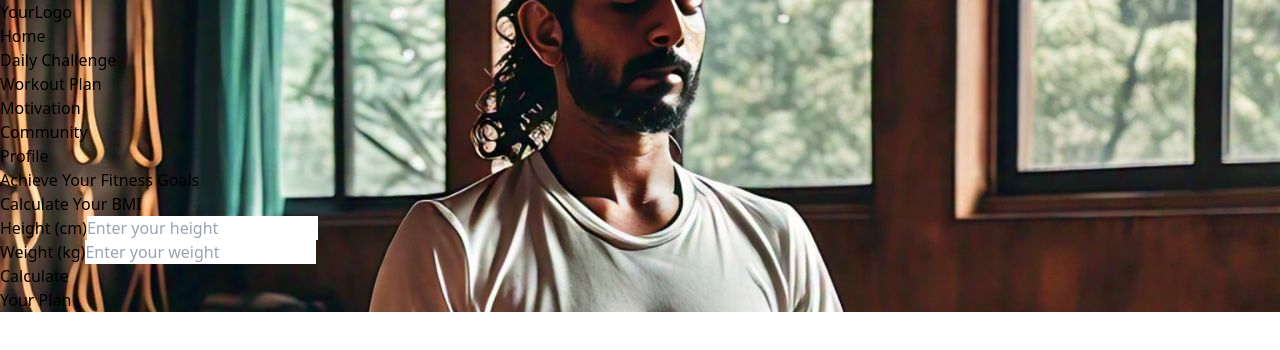
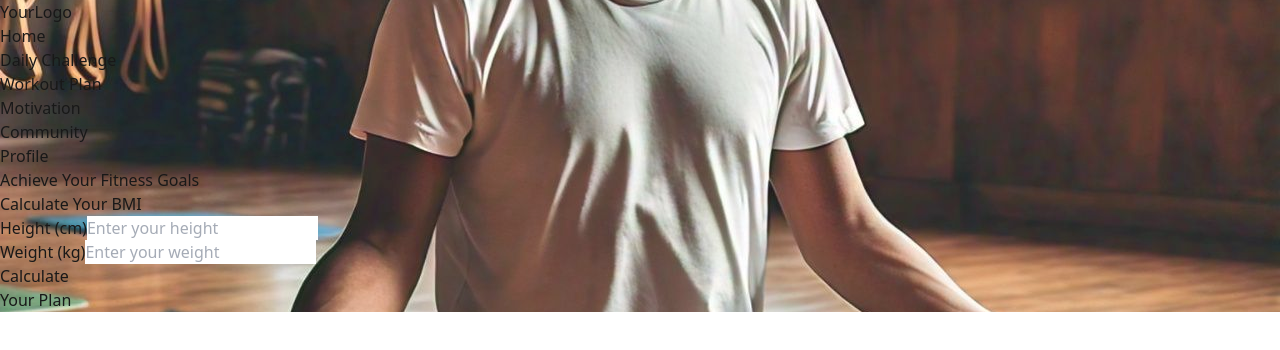
Before and after one commit to Saravjeet0806/aarogya_smart, a React (Vite) app: page / in a window 1280 px wide. Shown: the top 350 px of the page. Built offline with nearby package versions, Linux system fonts and the light colour scheme.

Commit message:
changes in app.jsx

```diff
--- a/src/App.jsx
+++ b/src/App.jsx
@@ -18,7 +18,7 @@ function App() {
         backgroundSize: 'cover',
         backgroundPosition: 'center',
         backgroundRepeat: 'no-repeat',
-        backgroundAttachment: 'fixed', // Optional: Keeps the background fixed while scrolling
+        opacity: '90%',
       }}
     >
       <Router>
```
